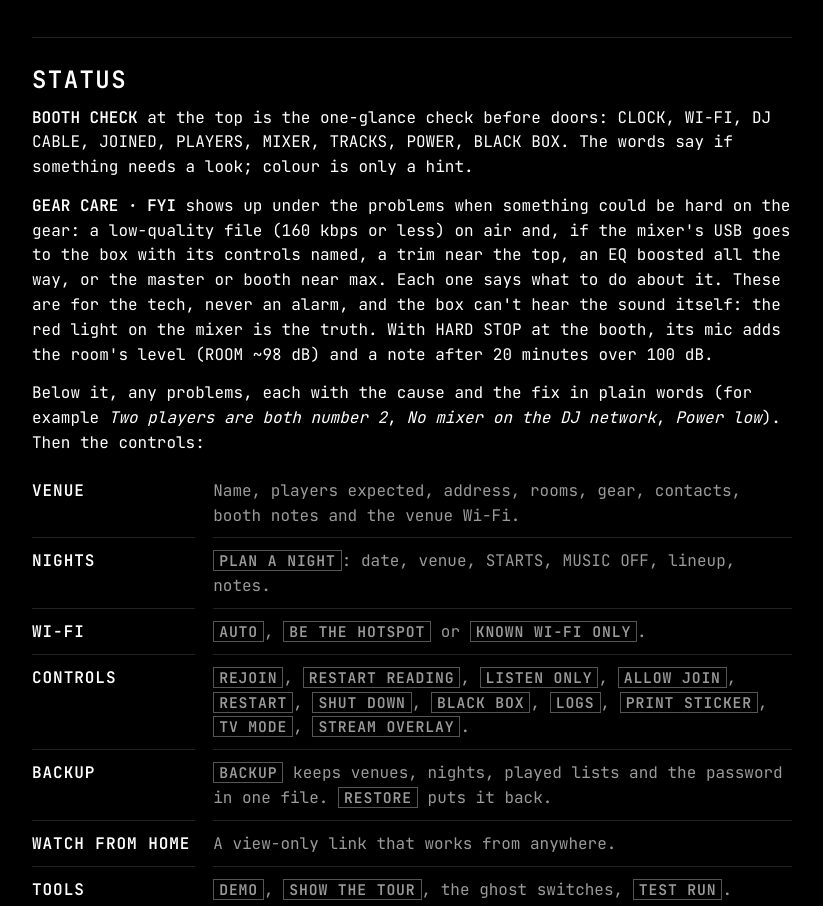
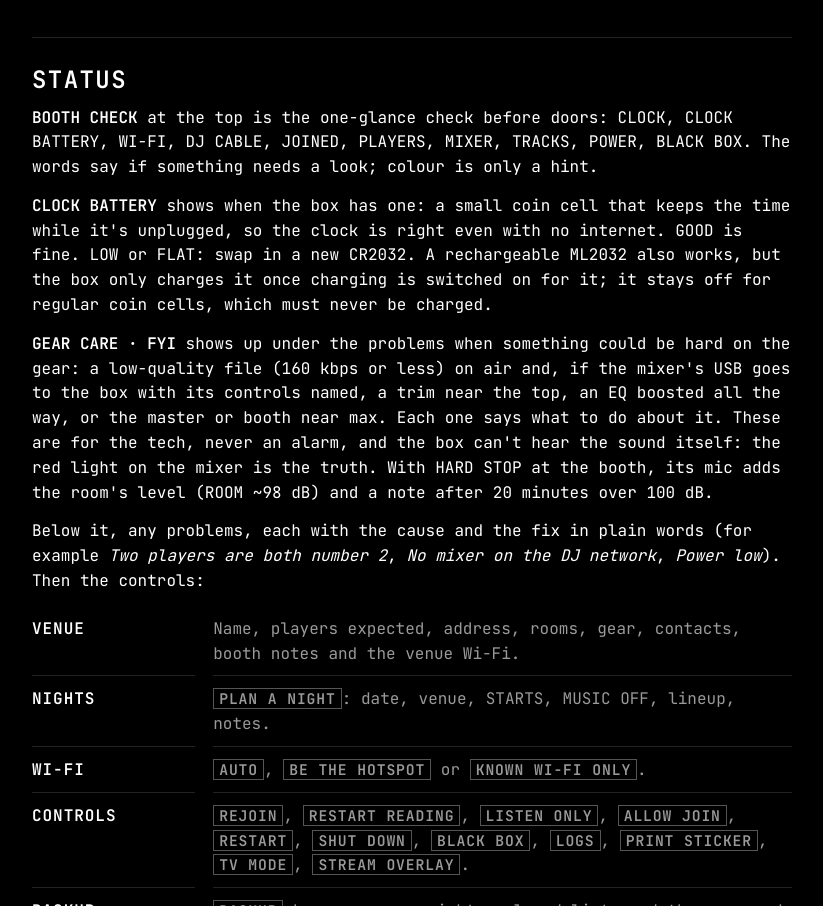
Before and after one commit to richerd22/ghostlink-site, a plain HTML site: page help/guide.html in a window 1280 px wide. Shown: the part 5220-6126 px from the top of the page, without its empty margins (80-903 px from the left). Drawn offline with Linux system fonts and the light colour scheme.

Commit message:
Update from ghostlink v0.4-52-gbb6ec63

```diff
--- a/help/guide.html
+++ b/help/guide.html
@@ -152,7 +152,8 @@
 <p>Everything on the DJ network: each player and mixer by number, and GHOST LINK on its own number (7 to 15, never a player's). <b class="ui">EVENTS</b> is a list of what happened, in plain English.</p>
 
 <h2 id="status">STATUS</h2>
-<p><b>BOOTH CHECK</b> at the top is the one-glance check before doors: CLOCK, WI-FI, DJ CABLE, JOINED, PLAYERS, MIXER, TRACKS, POWER, BLACK BOX. The words say if something needs a look; colour is only a hint.</p>
+<p><b>BOOTH CHECK</b> at the top is the one-glance check before doors: CLOCK, CLOCK BATTERY, WI-FI, DJ CABLE, JOINED, PLAYERS, MIXER, TRACKS, POWER, BLACK BOX. The words say if something needs a look; colour is only a hint.</p>
+<p><b>CLOCK BATTERY</b> shows when the box has one: a small coin cell that keeps the time while it's unplugged, so the clock is right even with no internet. GOOD is fine. LOW or FLAT: swap in a new CR2032. A rechargeable ML2032 also works, but the box only charges it once charging is switched on for it; it stays off for regular coin cells, which must never be charged.</p>
 <p><b>GEAR CARE · FYI</b> shows up under the problems when something could be hard on the gear: a low-quality file (160 kbps or less) on air and, if the mixer's USB goes to the box with its controls named, a trim near the top, an EQ boosted all the way, or the master or booth near max. Each one says what to do about it. These are for the tech, never an alarm, and the box can't hear the sound itself: the red light on the mixer is the truth. With HARD STOP at the booth, its mic adds the room's level (ROOM ~98 dB) and a note after 20 minutes over 100 dB.</p>
 <p>Below it, any problems, each with the cause and the fix in plain words (for example <i>Two players are both number 2</i>, <i>No mixer on the DJ network</i>, <i>Power low</i>). Then the controls:</p>
 <dl class="kv">
```
Also changed, not shown: help/known-issues.html (+1 -1 lines).
